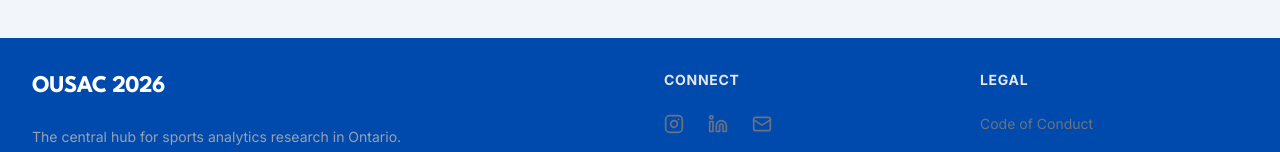
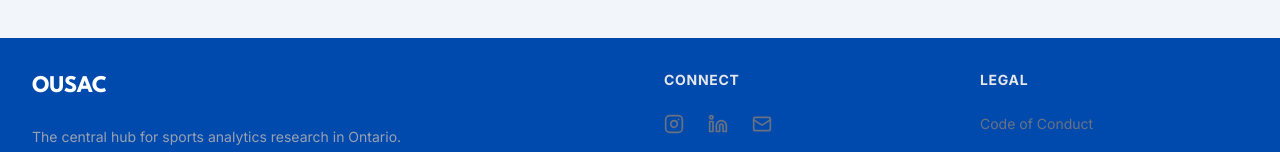
Before and after one commit to ousac/ousac.github.io, a Next.js app: page / in a window 1280 px wide. Shown: the part 1394-1546 px from the top of the page. Built offline with nearby package versions, Linux system fonts and the light colour scheme.

Commit message:
Update footer brand name from 'OUSAC 2026' to 'OUSAC'

```diff
--- a/src/components/Footer.tsx
+++ b/src/components/Footer.tsx
@@ -22,7 +22,7 @@ const Footer: React.FC = () => {
           {/* Brand & Mission Statement */}
           <div className="col-span-1 md:col-span-2">
             <span className="font-display mb-6 block text-2xl font-bold tracking-tight">
-              OUSAC 2026
+              OUSAC
             </span>
             <p className="max-w-sm text-sm leading-relaxed text-gray-400">
               The central hub for sports analytics research in Ontario.
```
